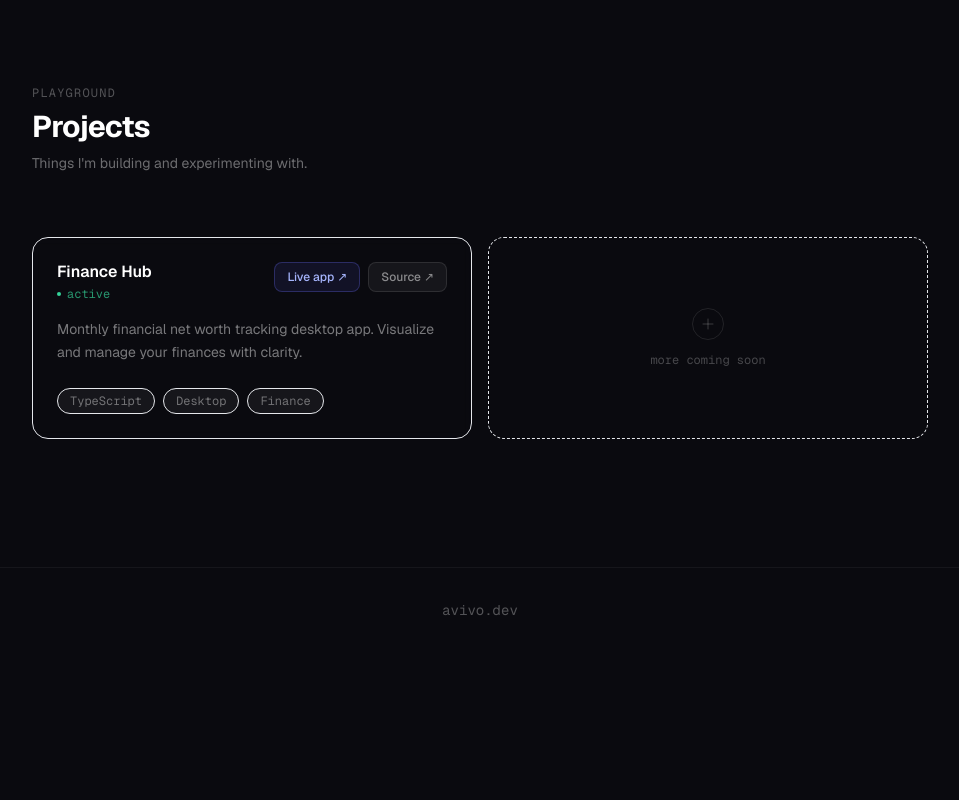
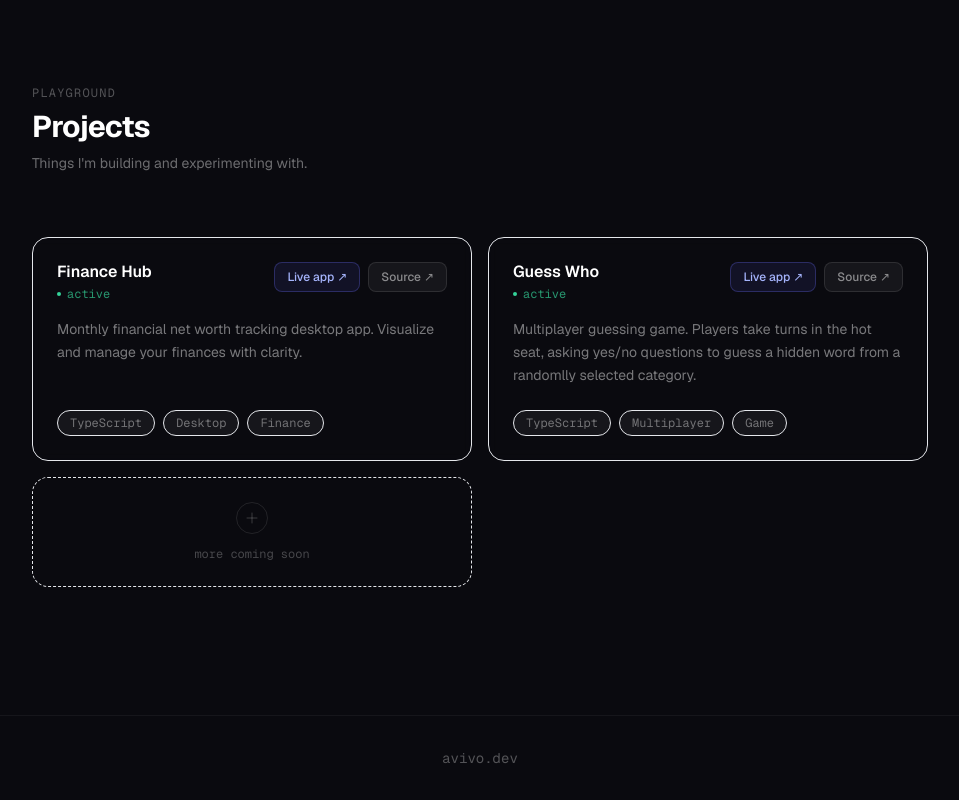
Before and after one commit to AvivOron/avivo.dev, a Next.js app: page / in a window 1280 px wide. Shown: the part 1794-2594 px from the top of the page, without its empty margins (160-1119 px from the left). Before the commit the page ends 2446 px from the top, so only its background shows below. Built offline with nearby package versions, Linux system fonts and the light colour scheme.

Commit message:
guess who game added

```diff
--- a/src/components/Projects.tsx
+++ b/src/components/Projects.tsx
@@ -10,6 +10,15 @@ const projects = [
     tags: ["TypeScript", "Desktop", "Finance"],
     appHref: "/finance-hub",
     codeHref: "https://github.com/AvivOron/finance-hub",
+    status: "active",
+  },
+  {
+    name: "Guess Who",
+    description:
+      "Multiplayer guessing game. Players take turns in the hot seat, asking yes/no questions to guess a hidden word from a randomlly selected category.",
+    tags: ["TypeScript", "Multiplayer", "Game"],
+    appHref: "/guess-who",
+    codeHref: "https://github.com/AvivOron/guess-who",
     status: "active",
   },
 ];
```
Also changed, not shown: vercel.json.
